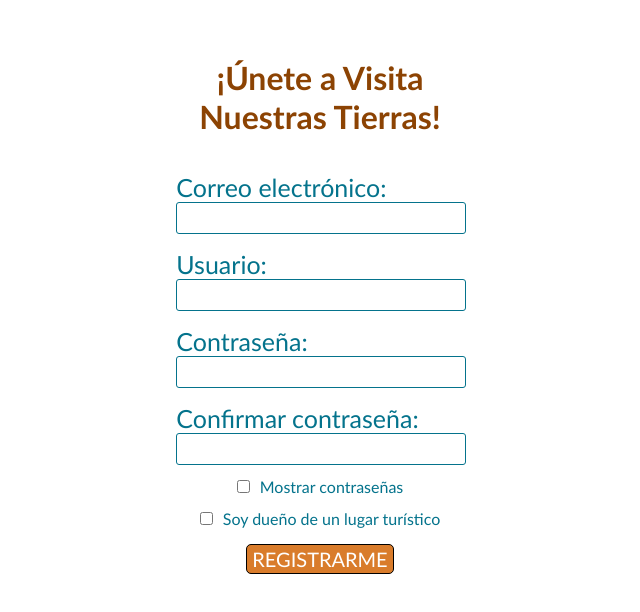
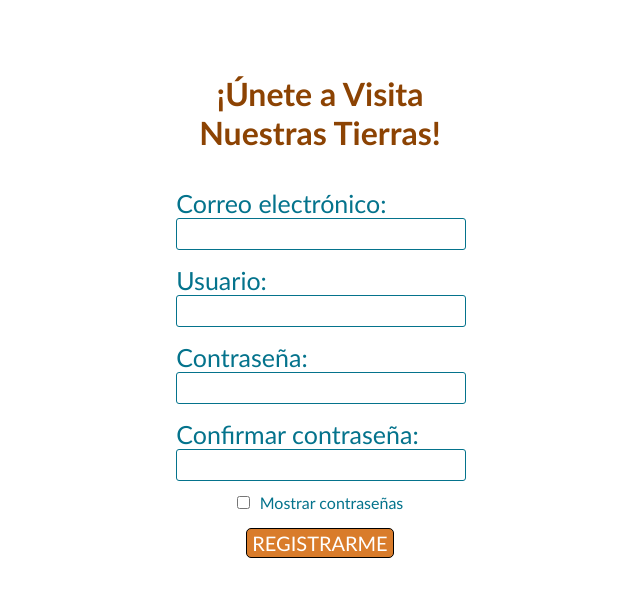
Before and after one commit to bl33h/visitOurLands, a React (Vite) app: page /SignIn in a window 1280 px wide. Shown: the part 130-742 px from the top of the page, without its empty margins (360-1000 px from the left). Built offline with nearby package versions, Linux system fonts and the light colour scheme.

Commit message:
Delete part of Sign In

```diff
--- a/src/Pages/SignIn/SignIn.jsx
+++ b/src/Pages/SignIn/SignIn.jsx
@@ -1,9 +1,8 @@
-import { useState, useEffect } from 'react'
+import { useState } from 'react'
 //import { useHistory } from 'react-router-dom'
 import './SignIn.css'
 
 function SignIn() {
-  const [isChecked, setIsChecked] = useState(false)
   const [mostrarContrasena1, setMostrarContrasena1] = useState(false);
   const [mostrarContrasena2, setMostrarContrasena2] = useState(false);
   function handleCheckboxChange1(){
@@ -26,14 +25,6 @@ function SignIn() {
         <input type="checkbox" id="mostrar-contrasena" onChange={handleCheckboxChange1} className="input-checkbox" />
         <label htmlFor="mostrar-contrasena" className="checkbox-label">Mostrar contraseñas</label>
         <br></br>
-        <label className="checkbox-label">
-          <input
-            type="checkbox"
-            id="input-role"
-            hecked={isChecked.toString()}
-            className="input-checkbox"
-          />Soy dueño de un lugar turístico
-        </label>
         <button className="sign-in-button">REGISTRARME</button>
       </div>
     </div>
```
